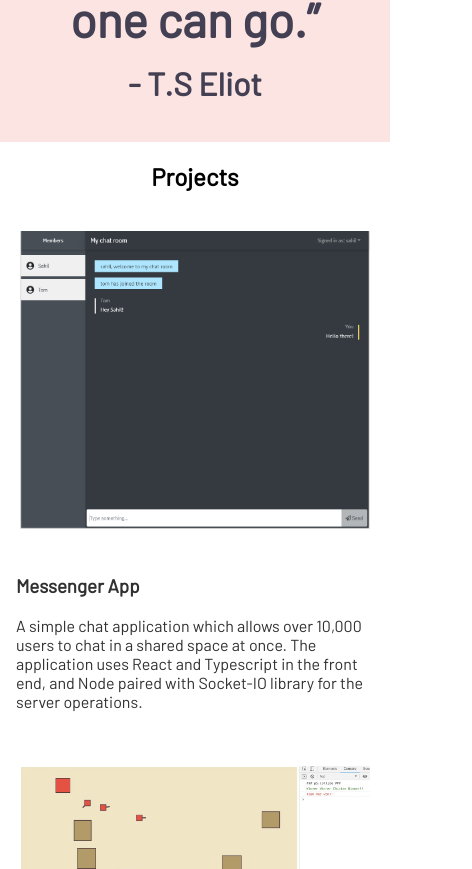
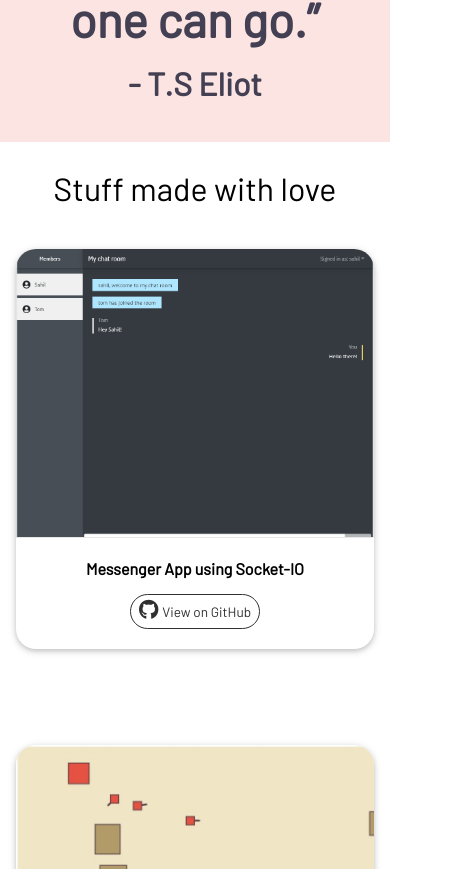
Before and after one commit to sahiljohari/portfolio-website, a React (Create React App) app: page /portfolio in a window 390 px wide. Shown: the part 775-1644 px from the top of the page, 472 px wide, since content can reach past the window. Built offline with nearby package versions, Linux system fonts and the light colour scheme.

Commit message:
Portfolio section made responsive

```diff
--- a/src/App.css
+++ b/src/App.css
@@ -12,13 +12,18 @@
 
 	--about-section-bg-color: #ffffff;
 	--about-section-accent-color: #e98074;
-
 	--about-section-testimonial-bg-color: #3e3c56;
 
-	--portfolio-section-bg-color: rgba(234, 88, 79, 0.16);;
+	--work-section-bg-color: #fbfbfb;
+	--work-section-banner-color: #ffffff;
+	--work-section-card-bg-color: #c7c7c7;
+	--work-section-accent-color: #ea584f;
+
+	--portfolio-section-bg-color: rgba(234, 88, 79, 0.16);
 	--portfolio-section-banner-color: #ffffff;
 	--portfolio-section-card-bg-color: #c7c7c7;
 	--portfolio-section-accent-color: #444053;
+	--portfolio-section-stroke-color: #e8e8e8;
 }
 
 .App {
--- a/src/components/PortfolioSection/PortfolioSection.js
+++ b/src/components/PortfolioSection/PortfolioSection.js
@@ -14,7 +14,7 @@ const PortfolioSection = () => {
           <div className="bannerQuoteAuthor">{content.bannerQuoteAuthor}</div>
         </div>
       </div>
-      <h2 className="sectionTitle">{sectionTitle}</h2>
+      <h2 className="portfolioSectionTitle">{sectionTitle}</h2>
       <div className="projects-grid">
         {projects.map((project) => (
           <ProjectCard
--- a/src/components/PortfolioSection/ProjectCard.js
+++ b/src/components/PortfolioSection/ProjectCard.js
@@ -4,7 +4,6 @@ import styles from "./ProjectCard.module.css";
 const ProjectCard = ({ projectContent, className }) => {
   const {
     projectName,
-    projectSummary,
     externalLink,
     thumbnail,
   } = projectContent;
@@ -18,10 +17,12 @@ const ProjectCard = ({ projectContent, className }) => {
           alt="messenger-app"
         ></img>
       </div>
-      <a href={externalLink} target="_blank" rel="noopener noreferrer">
-        <h3>{projectName}</h3>
-        <p>{projectSummary}</p>
-      </a>
+      <div className={styles.projectCardDescription}>
+        <h4>{projectName}</h4>
+        <a className={styles.buttonGithub} href={externalLink} target="_blank" rel="noopener noreferrer">
+          <i className={`fab fa-github ${styles.githubIcon}`}></i>View on GitHub
+        </a>
+      </div>
     </div>
   );
 };
--- a/src/components/PortfolioSection/ProjectCard.module.css
+++ b/src/components/PortfolioSection/ProjectCard.module.css
@@ -1,7 +1,44 @@
 .projectCardImgContainer {
-  padding: 0.25rem;
+  position: relative;
+  height: 18rem;
+  overflow: hidden;
 }
 
 .projectCardImg {
+  background-clip: padding-box;
+  position: relative;
+  left: 0;
+  right: 0;
+  top: 0;
+  bottom: 0;
   width: 100%;
 }
+
+.projectCardDescription {
+  border-top: 1px solid var(--portfolio-section-stroke-color);
+  padding-bottom: 0.5rem;
+}
+
+.buttonGithub,
+.buttonGithub:focus,
+.buttonGithub:visited {
+	border-radius: 30px;
+	color: var(--secondary-theme-text-color);
+	font-size: 0.85rem;
+	background: transparent;
+	text-decoration: none;
+	margin: 0 5px;
+	padding: 0.5rem;
+	transition: 0.2s linear;
+	border: 1px solid var(--secondary-theme-text-color);
+}
+
+.buttonGithub:hover {
+  background-color: var(--secondary-theme-text-color);
+  color: var(--portfolio-section-banner-color);
+}
+
+.githubIcon {
+  font-size: 1.25rem;
+  margin-right: 0.25rem;
+}
--- a/src/components/PortfolioSection/content.js
+++ b/src/components/PortfolioSection/content.js
@@ -1,11 +1,11 @@
 export const content = {
   bannerQuote: "“Only those who risk going too far can possibly find out how far one can go.”",
   bannerQuoteAuthor: "- T.S Eliot",
-  sectionTitle: "Projects",
+  sectionTitle: "Stuff made with love",
   projects: [
     {
       projectId: 1,
-      projectName: "Messenger App",
+      projectName: "Messenger App using Socket-IO",
       projectSummary:
         "A simple chat application which allows over 10,000 users to chat in a shared space at once. The application uses React and Typescript in the front end, and Node paired with Socket-IO library for the server operations.",
       externalLink: "https://github.com/sahiljohari/messenger-app",
@@ -13,7 +13,7 @@ export const content = {
     },
     {
       projectId: 2,
-      projectName: "Game for Intelligent Simulated Military Opponents",
+      projectName: "G.I.S.M.O",
       projectSummary:
         "GISMO simulates a battlefield in which two rival forces compete to win. Using neuro-evolution, the tanks in the game determine their movement and direction of firing, evolving gradually to perform their tasks.",
       externalLink: "https://github.com/sahiljohari/gismo",
@@ -21,7 +21,7 @@ export const content = {
     },
     {
       projectId: 3,
-      projectName: "Playing Snake using Deep Reinforcement Learning",
+      projectName: "Snake AI",
       projectSummary:
         "Implemented a type of reinforcement learning algorithm called Q-learning to model an agent which plays the game of Snake.",
       externalLink: "https://github.com/sahiljohari/thisthinglearns",
@@ -30,9 +30,9 @@ export const content = {
     {
       projectId: 4,
       projectName:
-        "Partitioning Random Geometric Graphs into Bipartite Subgraphs",
+        "Wireless Sensor Network",
       projectSummary:
-        "Implemented an algorithm that models ad-hoc networks of wireless sensors of varying scale across a variety of geographic areas.",
+        "Partitioning Random Geometric Graphs into Bipartite Subgraphs: Implemented an algorithm that models ad-hoc networks of wireless sensors of varying scale across a variety of geographic areas.",
       externalLink: "https://github.com/sahiljohari/wsn",
       thumbnail: "wsn.png",
     },
--- a/src/components/PortfolioSection/style.css
+++ b/src/components/PortfolioSection/style.css
@@ -14,7 +14,7 @@
 }
 
 .portfolio-svg svg {
-	width: 27rem;
+	width: 24rem;
 	height: 21rem;
 }
 
@@ -30,33 +30,39 @@
 	margin-top: 1rem;
 }
 
-.sectionTitle {
+.portfolioSectionTitle {
 	text-align: center;
-	font-size: 1.5rem;
+	font-size: 3rem;
+	font-weight: normal;
 	color: var(--primary-theme-color);
 }
 
 .projects-grid {
 	display: grid;
 	position: relative;
-	grid-template-columns: auto auto;
-	grid-column-gap: 1rem;
-	grid-row-gap: 1rem;
+	grid-template-columns: repeat(auto-fill, minmax(320px, 1fr));
+	gap: 6rem 3.25rem;
+	justify-content: center;
 	margin: auto;
-	margin-top: 0;
 	padding: 1rem;
-	border-radius: 10px;
 	width: 70rem;
-	background-color: var(--primary-theme-text-color);
+}
+
+.project-card {
+	width: auto;
+	max-width: 28rem;
+	height: 25rem;
+	border-radius: 20px;
+	overflow: hidden;
+	text-align: center;
+	box-shadow: 0 2px 5px 0 rgba(0,0,0,0.16), 0 2px 10px 0 rgba(0,0,0,0.12);
 }
 
 .project-card a,
 .project-card a:visited,
 .project-card a:focus {
-	padding: 0 1rem;
 	text-decoration: none;
 	outline: none;
-	color: var(--secondary-theme-text-color);
 }
 
 @media screen and (max-width: 375px) {
@@ -70,7 +76,6 @@
 	}
 
 	.projects-grid {
-		grid-template-columns: auto;
 		width: auto;
 	}
 
@@ -78,8 +83,6 @@
 		width: 18rem;
 		height: 10rem;
 	}
-
-
 
 	.bannerQuote {
 		font-size: 2.5rem;
@@ -89,10 +92,22 @@
 	.bannerQuoteAuthor {
 		font-size: 1rem;
 	}
+
+	.portfolioSectionTitle {
+		font-size: 1.5rem;
+	}
+
 }
 
 @media screen and (max-width: 900px) and (min-width: 376px) {
 
+	.portfolioSectionTitle {
+		font-size: 2rem;
+	}
+
+	.portfolio-svg svg {
+		width: 21rem;
+	}
 
 	.banner {
 		flex-direction: column;
@@ -109,8 +124,21 @@
 	}
 
 	.projects-grid {
-		grid-template-columns: auto;
 		width: auto;
 	}
 
+	.project-card {
+		margin: auto;
+	}
+
 }
+
+@media screen and (min-width: 900px) and (max-width: 1024px) {
+	.projects-grid {
+		width: auto;
+	}
+
+	.project-card {
+		margin: 0 4rem;
+	}
+}
--- a/src/components/WorkSection/WorkSection.js
+++ b/src/components/WorkSection/WorkSection.js
@@ -8,7 +8,7 @@ const WorkSection = () => {
   const showSvg = false;
   return (
     <div className="work-container">
-      <h2 className="sectionTitle">{sectionTitle}</h2>
+      <h2 className="workSectionTitle">{sectionTitle}</h2>
       <div className="work-experience-container">
         {showSvg && (
           <SVG
--- a/src/components/WorkSection/style.css
+++ b/src/components/WorkSection/style.css
@@ -1,11 +1,11 @@
 .work-container {
 	margin: 0;
 	padding: 5rem 3rem 5rem;
-	background-color: var(--portfolio-section-bg-color);
+	background-color: var(--work-section-bg-color);
 	height: auto;
 }
 
-.sectionTitle {
+.workSectionTitle {
 	text-align: center;
 	font-size: 1.5rem;
 	color: var(--primary-theme-color);
@@ -34,7 +34,7 @@
 .work-exp-card {
 	margin: 0;
 	padding: 1rem;
-	background: var(--portfolio-section-banner-color);
+	background: var(--work-section-banner-color);
 	color: var(--secondary-theme-text-color);
 	border: 1px solid var(--primary-theme-text-color);
 	border-radius: 4px;
```
Also changed, not shown: public/assets/images/gismo.jpg, public/assets/images/snake.gif.
